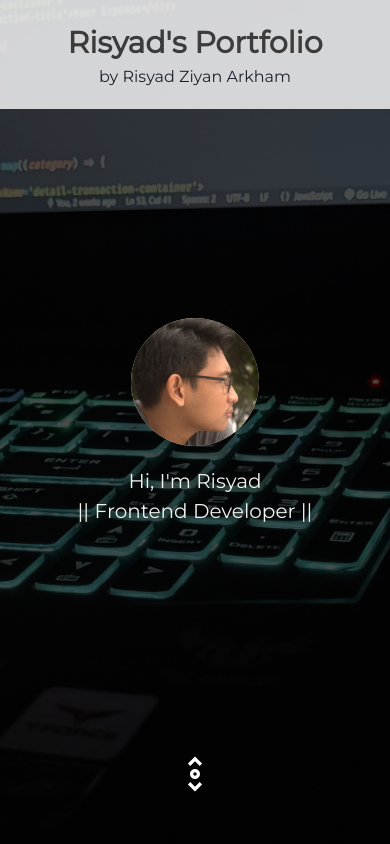
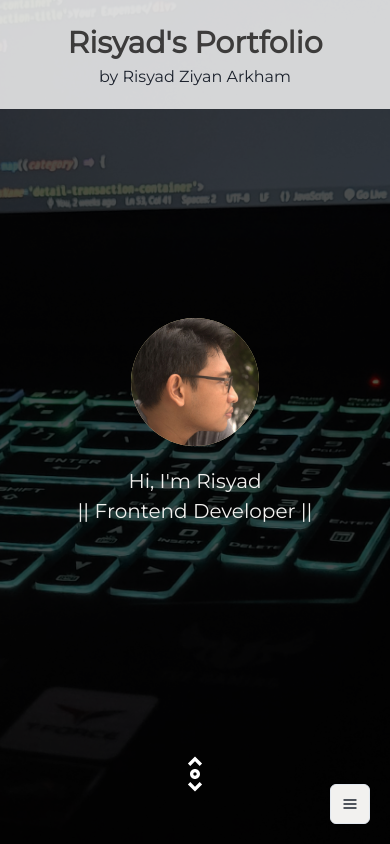
Before and after one commit to risyadzyn21/risyad-portfolio, a React (Create React App) app: page / in a window 390 px wide. Built offline with nearby package versions, Linux system fonts and the light colour scheme.

Commit message:
responsive menu

```diff
--- a/package.json
+++ b/package.json
@@ -3,6 +3,7 @@
   "version": "0.1.0",
   "private": true,
   "dependencies": {
+    "@chakra-ui/icons": "^1.1.1",
     "@chakra-ui/react": "^1.7.4",
     "@emotion/react": "^11",
     "@emotion/styled": "^11",
--- /dev/null
+++ b/src/components/molecules/intro/sidebar/Sidebar.jsx
@@ -0,0 +1,37 @@
+import {
+  Menu,
+  MenuButton,
+  MenuList,
+  MenuItem,
+  IconButton,
+} from "@chakra-ui/react";
+import { HamburgerIcon } from "@chakra-ui/icons";
+import * as AiIcons from "react-icons/ai";
+
+function Sidebar() {
+  return (
+    <div>
+      <Menu>
+        <MenuButton
+          className="sidebar"
+          as={IconButton}
+          aria-label="Options"
+          icon={<HamburgerIcon />}
+          variant="outline"
+        />
+        <MenuList>
+          <MenuItem>
+            <AiIcons.AiOutlineHome />
+            Home
+          </MenuItem>
+          <MenuItem>About</MenuItem>
+          <MenuItem>Skills</MenuItem>
+          <MenuItem>Portfolio</MenuItem>
+          <MenuItem>Contacts</MenuItem>
+        </MenuList>
+      </Menu>
+    </div>
+  );
+}
+
+export default Sidebar;
--- a/src/components/organisms/hero-image/HeroImage.jsx
+++ b/src/components/organisms/hero-image/HeroImage.jsx
@@ -1,10 +1,12 @@
 import heroImage from "../../../assets/images/hero-image.jpg";
 import Intro from "../../molecules/intro/Intro";
 import * as CgIcons from "react-icons/cg";
+import Sidebar from "../../molecules/intro/sidebar/Sidebar";
 
 function HeroImage() {
   return (
     <div className="hero-field">
+      <Sidebar />
       <img src={heroImage} alt="Hero" className="hero-image" />
       <Intro />
       <CgIcons.CgScrollV className="scroll-icon" />
--- /dev/null
+++ b/src/styles/components/_sidebar.scss
@@ -0,0 +1,25 @@
+@import "../abstracts/variables";
+
+.hero-field {
+  .sidebar {
+    display: none;
+    position: absolute;
+    z-index: 10;
+    background-color: $white;
+    right: 20px;
+    bottom: 20px;
+
+    &:hover {
+      background-color: $gray-2;
+      color: $white;
+    }
+  }
+}
+
+@media (max-width: 640px) {
+  .hero-field {
+    .sidebar {
+      display: flex;
+    }
+  }
+}
--- a/src/styles/main.scss
+++ b/src/styles/main.scss
@@ -1,6 +1,7 @@
 // Components
 @import "components/hero-image";
 @import "components/intro";
+@import "components/sidebar";
 
 // Layout
 @import "layout/navbar";
```
Also changed, not shown: 1 other file (tests, documents, lock files or other folders).
